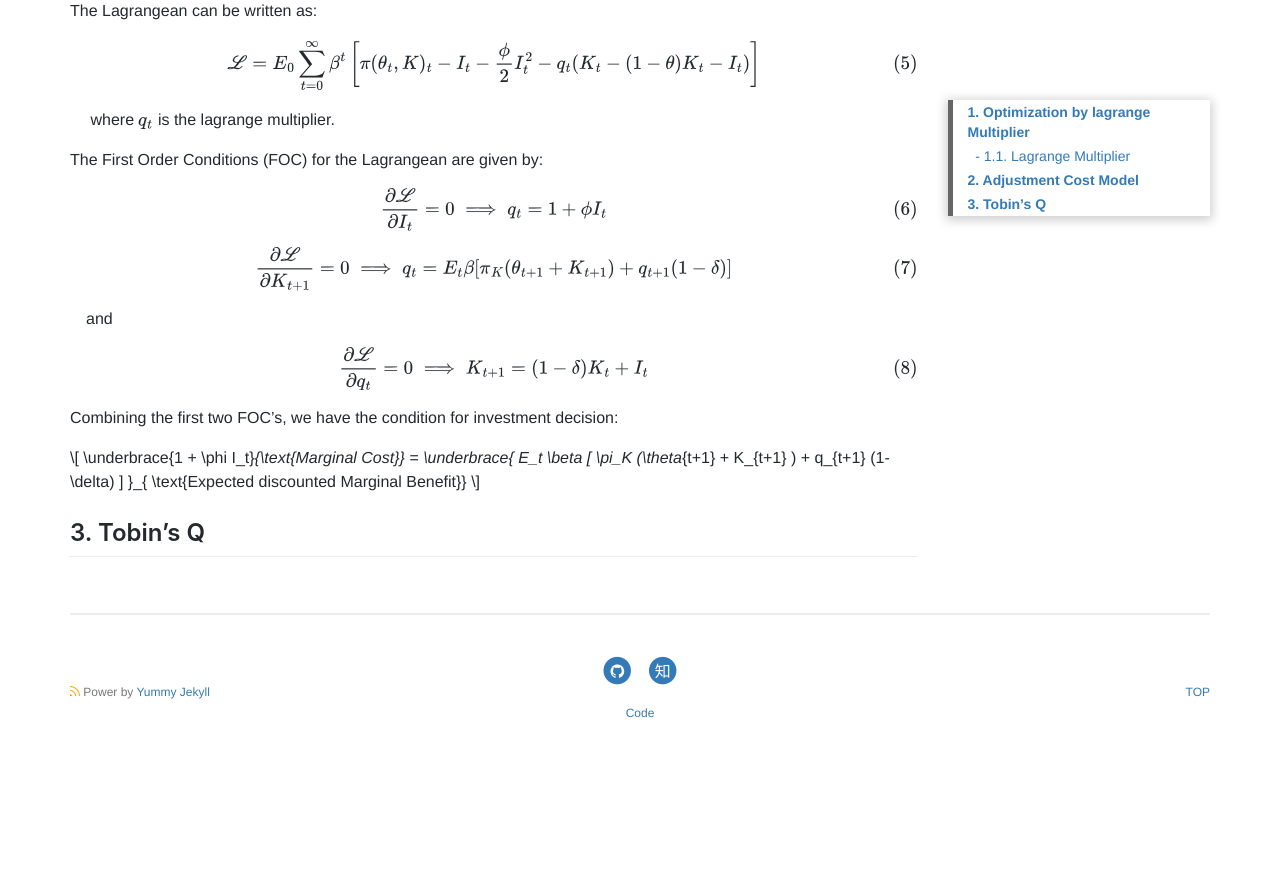
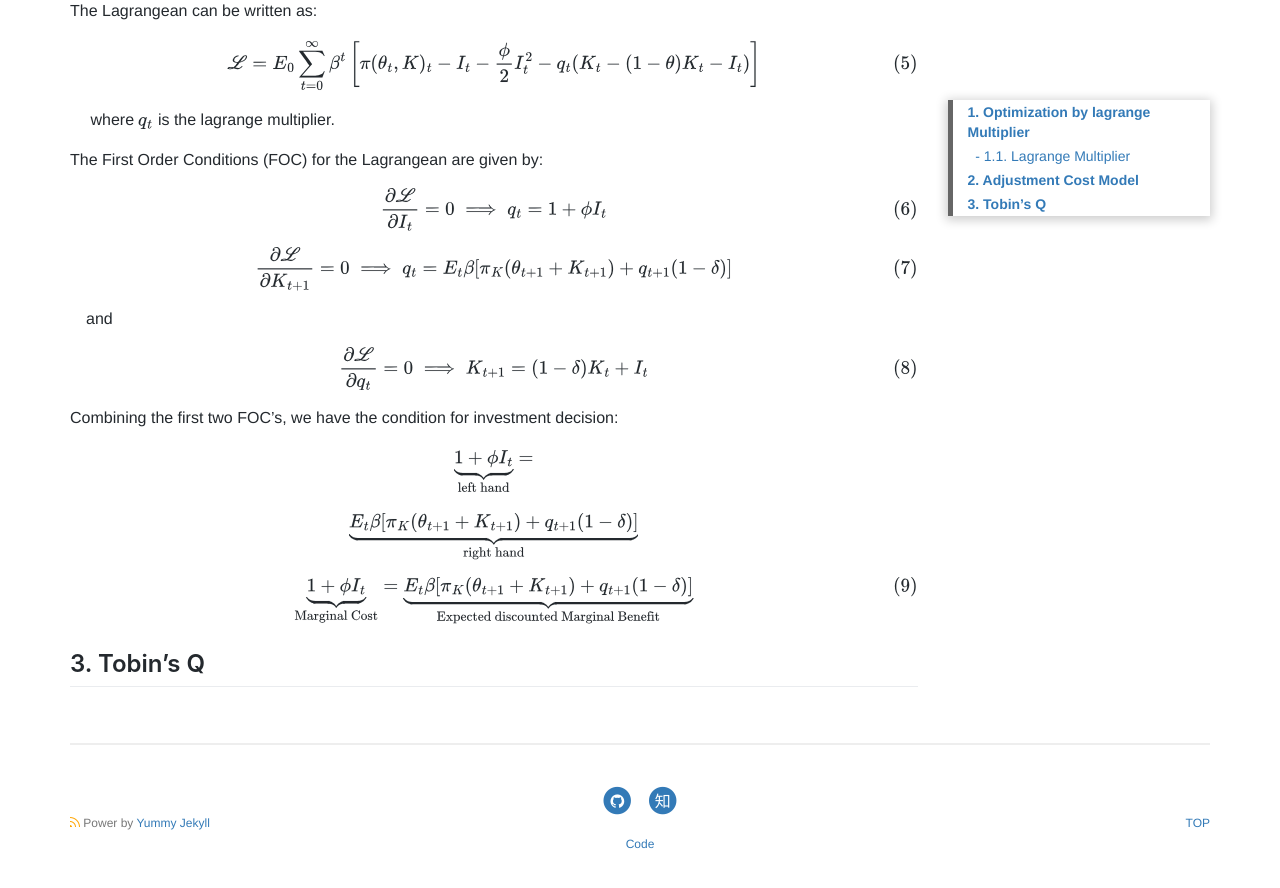
Before and after one commit to damien0x0023/damien0x0023.github.io, a Jekyll site: the page built from _posts/2020/business/ECON5068/2020-10-05-LagrangeOptimization.md, in a window 1280 px wide and 900 px high, scrolled down 3024 px. Shown: the top 888 px of the window. Built offline with Jekyll 4.4.1, drawn with Linux system fonts in a browser that asks for light colours; nearby versions of some CDN libraries; before the commit the page ends 3793 px from its top, so only the background shows below that.

Commit message:
try different examples for underbrace

```diff
--- a/_posts/2020/business/ECON5068/2020-10-05-LagrangeOptimization.md
+++ b/_posts/2020/business/ECON5068/2020-10-05-LagrangeOptimization.md
@@ -183,12 +183,29 @@ The First Order Conditions (FOC) for the Lagrangean are given by:
 
 Combining the first two FOC's, we have the condition for investment decision:
 
-\\[
-    \underbrace{1 + \phi I_t}_{\text{Marginal Cost}} = \underbrace{ E_t \beta [
+$$
+    \underbrace{ 1+ \phi I_t}_{\text{left hand}} =
+$$
+
+$$
+    \underbrace{
+        E_t \beta [
+            \pi_K (\theta_{t+1} + K_{t+1} ) +
+            q_{t+1} (1-\delta)
+        ]
+    }_{\text{right hand}}
+$$
+
+$$
+    { \underbrace{ 1 + \phi I_t}_{ \text{Marginal Cost} } }
+    =
+    { \underbrace{E_t \beta [
         \pi_K (\theta_{t+1} + K_{t+1} ) +
         q_{t+1} (1-\delta)
-    ] }_{ \text{Expected discounted Marginal Benefit}}
-\\]
+    ]}_{\text{Expected discounted Marginal Benefit}}
+    }
+    \tag{9} \label{combination}
+$$
 
 ## 3. Tobin's Q
 
```
Also changed, not shown: _posts/2020/business/ECON5068/2020-09-30-Investment.md (+2 -2 lines).
